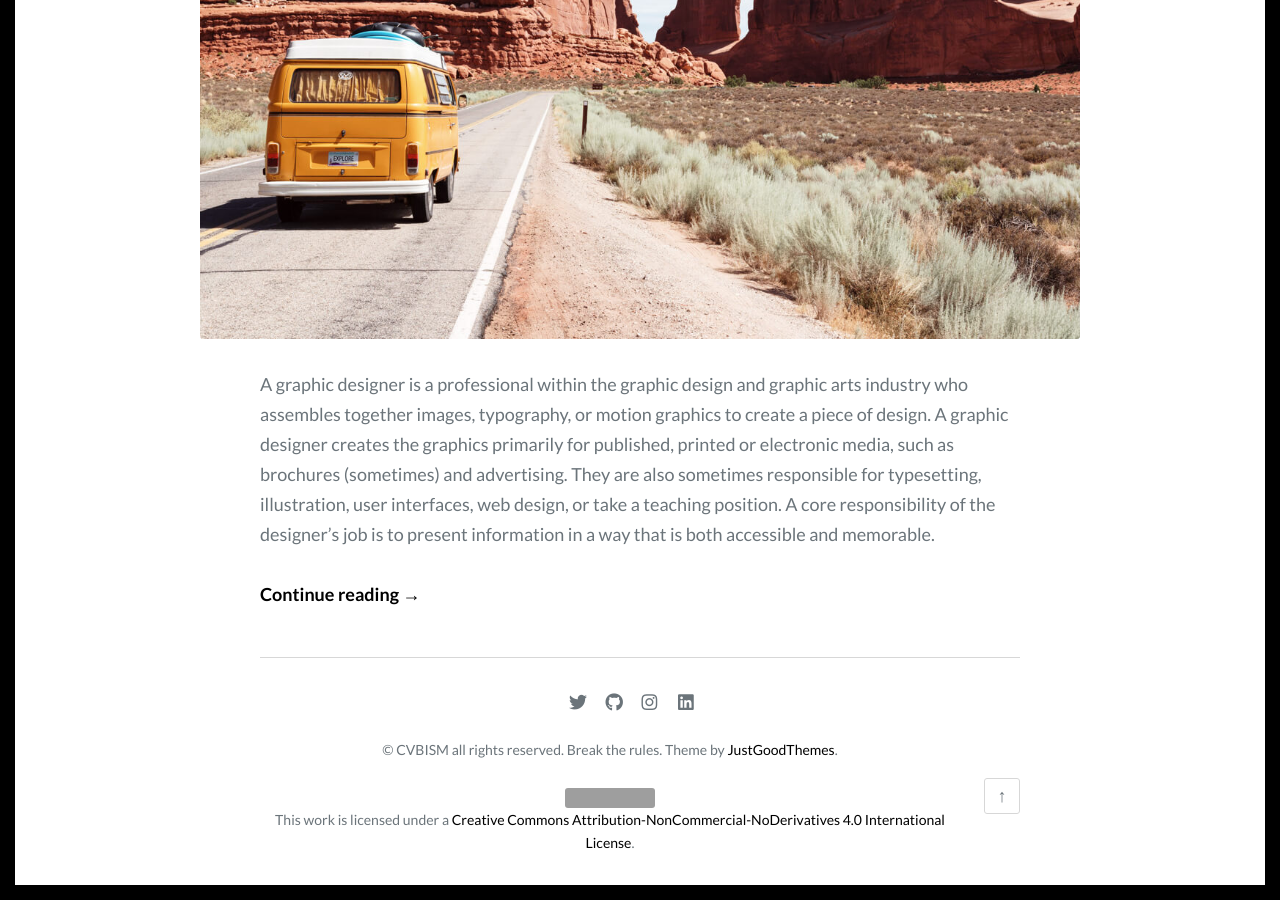
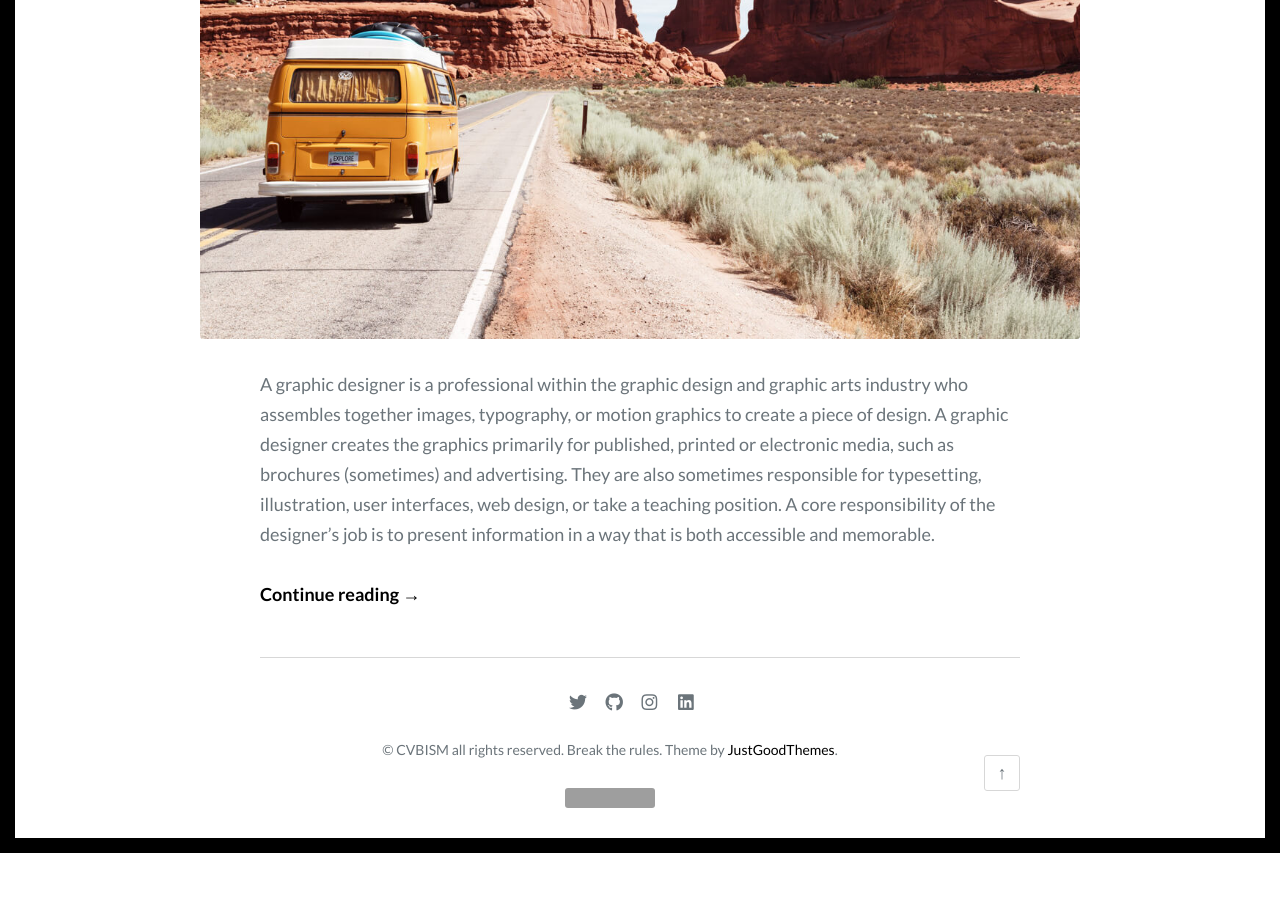
Before and after one commit to cvbism/Scriptor-Jekyll-Theme, a Jekyll site: the page built from index.html, in a window 1280 px wide and 900 px high, scrolled down 1542 px. Built offline with Jekyll 4.4.1, drawn with Linux system fonts in a browser that asks for light colours; some web fonts are replaced; the list of posts is cut into pages by our own code; comment, search, counter and statistics services are not loaded; after the commit the page ends 2395 px from its top, so only the background shows below that; grey boxes are pictures that could not be loaded.

Commit message:
Update footer.html

```diff
--- a/_includes/footer.html
+++ b/_includes/footer.html
@@ -7,7 +7,7 @@
   <div class="footer-bottom">
     <div class="site-info">
       {{ site.footer.content | markdownify }}
-      <a rel="license" href="http://creativecommons.org/licenses/by-nc-nd/4.0/"><img alt="Creative Commons License" style="border-width:0" src="https://i.creativecommons.org/l/by-nc-nd/4.0/88x31.png" /></a><br />This work is licensed under a <a rel="license" href="http://creativecommons.org/licenses/by-nc-nd/4.0/">Creative Commons Attribution-NonCommercial-NoDerivatives 4.0 International License</a>.
+      <a rel="license" href="http://creativecommons.org/licenses/by-nc-nd/4.0/"><img alt="Creative Commons License" style="border-width:0" src="https://i.creativecommons.org/l/by-nc-nd/4.0/88x31.png" /></a><br />
     </div><!-- .site-info -->
     <a href="#page" id="back-to-top" class="back-to-top"><span class="screen-reader-text">Back to the top </span>&#8593;</a>
   </div><!-- .footer-bottom -->
```
